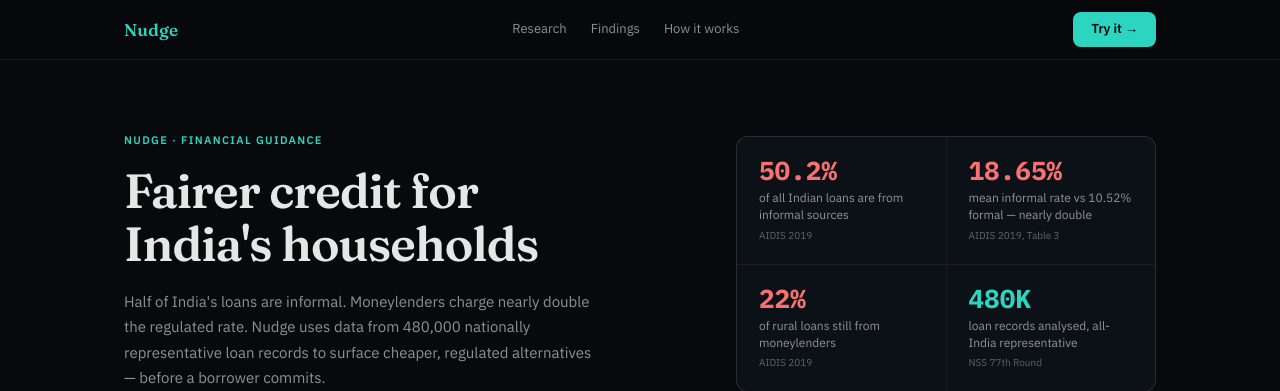
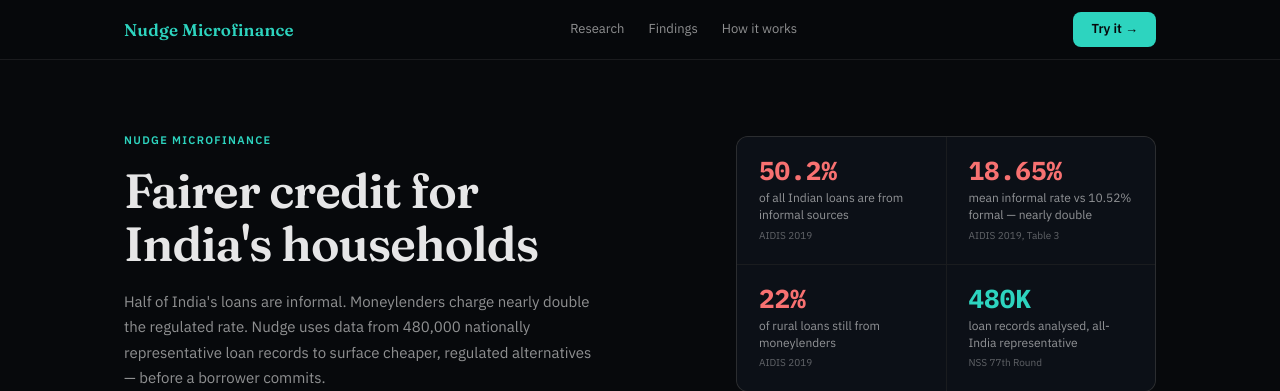
Before and after one commit to AaranNihalani/Nudge, a Flask app: page / in a window 1280 px wide. Shown: the top 391 px of the page. Run offline with Flask 3, Linux system fonts and the light colour scheme; parts of the project's set-up code (start-up, migrations or seed data) failed here and were passed over; some libraries are stand-ins or nearby versions.

Commit message:
feat(web): rebrand to Nudge Microfinance, add favicon and social meta
add static favicon.svg and og-image.svg assets
update page titles, navigation branding and hero text across templates
add Open Graph and Twitter Card meta tags for better social sharing
revise meta descriptions to match updated project positioning

```diff
--- a/nudge_webhook/templates/index.html
+++ b/nudge_webhook/templates/index.html
@@ -3,7 +3,8 @@
   <head>
     <meta charset="utf-8" />
     <meta name="viewport" content="width=device-width, initial-scale=1" />
-    <title>Nudge — Financial Guidance</title>
+    <title>Nudge Microfinance — Chat</title>
+    <link rel="icon" href="/static/favicon.svg" type="image/svg+xml" />
     <link rel="preconnect" href="https://fonts.googleapis.com" />
     <link rel="preconnect" href="https://fonts.gstatic.com" crossorigin />
     <link href="https://fonts.googleapis.com/css2?family=Fraunces:opsz,wght@9..144,600&family=IBM+Plex+Sans:wght@400;500;600&display=swap" rel="stylesheet" />
@@ -14,8 +15,7 @@
     <nav class="nav">
       <div class="nav-left">
         <a href="/" class="nav-back" title="Home">←</a>
-        <a href="/" class="nav-brand">Nudge</a>
-        <span class="nav-sub">Financial guidance</span>
+        <a href="/" class="nav-brand">Nudge Microfinance</a>
       </div>
       <button class="nav-clear" id="btnClear" type="button">New chat</button>
     </nav>
--- a/nudge_webhook/templates/landing.html
+++ b/nudge_webhook/templates/landing.html
@@ -3,8 +3,22 @@
   <head>
     <meta charset="utf-8" />
     <meta name="viewport" content="width=device-width, initial-scale=1" />
-    <title>Nudge — Financial Guidance for Indian Households</title>
-    <meta name="description" content="AI chatbot using AIDIS 2019 research to help Indian households access regulated microfinance and avoid predatory informal lenders." />
+    <title>Nudge Microfinance — Financial Guidance for Indian Households</title>
+    <meta name="description" content="AI-powered financial guidance using AIDIS 2019 research to help Indian households access regulated microfinance and avoid predatory informal lenders." />
+
+    <!-- Favicon -->
+    <link rel="icon" href="/static/favicon.svg" type="image/svg+xml" />
+
+    <!-- Open Graph -->
+    <meta property="og:title" content="Nudge Microfinance" />
+    <meta property="og:description" content="AI-powered financial guidance connecting Indian borrowers with regulated microfinance alternatives. Based on 480,000 nationally representative loan records." />
+    <meta property="og:image" content="/static/og-image.svg" />
+    <meta property="og:type" content="website" />
+    <meta name="twitter:card" content="summary_large_image" />
+    <meta name="twitter:title" content="Nudge Microfinance" />
+    <meta name="twitter:description" content="AI-powered financial guidance for Indian households. Based on peer-reviewed AIDIS 2019 research." />
+    <meta name="twitter:image" content="/static/og-image.svg" />
+
     <link rel="preconnect" href="https://fonts.googleapis.com" />
     <link rel="preconnect" href="https://fonts.gstatic.com" crossorigin />
     <link href="https://fonts.googleapis.com/css2?family=Fraunces:opsz,wght@9..144,400;9..144,600;9..144,700&family=IBM+Plex+Sans:wght@400;500;600&family=IBM+Plex+Mono:wght@400;700&display=swap" rel="stylesheet" />
@@ -14,7 +28,7 @@
 
     <nav class="nav">
       <div class="nav-inner">
-        <a href="/" class="nav-brand">Nudge</a>
+        <a href="/" class="nav-brand">Nudge Microfinance</a>
         <div class="nav-links">
           <a href="#research" class="nav-link">Research</a>
           <a href="#findings" class="nav-link">Findings</a>
@@ -28,7 +42,7 @@
     <section class="hero">
       <div class="hero-inner">
         <div>
-          <div class="hero-eyebrow">Nudge · Financial guidance</div>
+          <div class="hero-eyebrow">Nudge Microfinance</div>
           <h1 class="hero-h1">Fairer credit for<br>India's households</h1>
           <p class="hero-sub">
             Half of India's loans are informal. Moneylenders charge nearly double the regulated rate.
```
Also changed, not shown: nudge_webhook/static/favicon.svg (added), nudge_webhook/static/og-image.svg (added).
